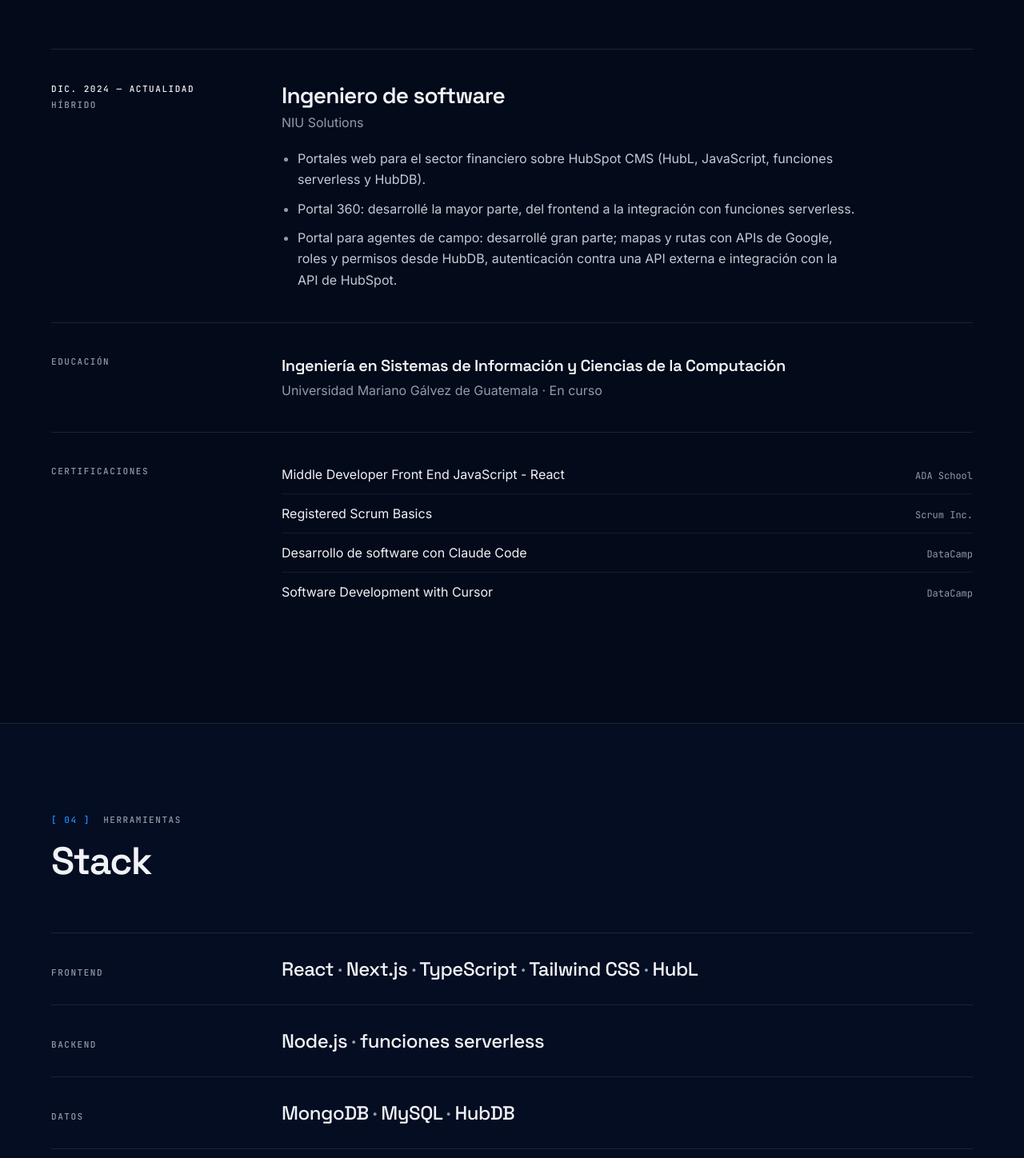
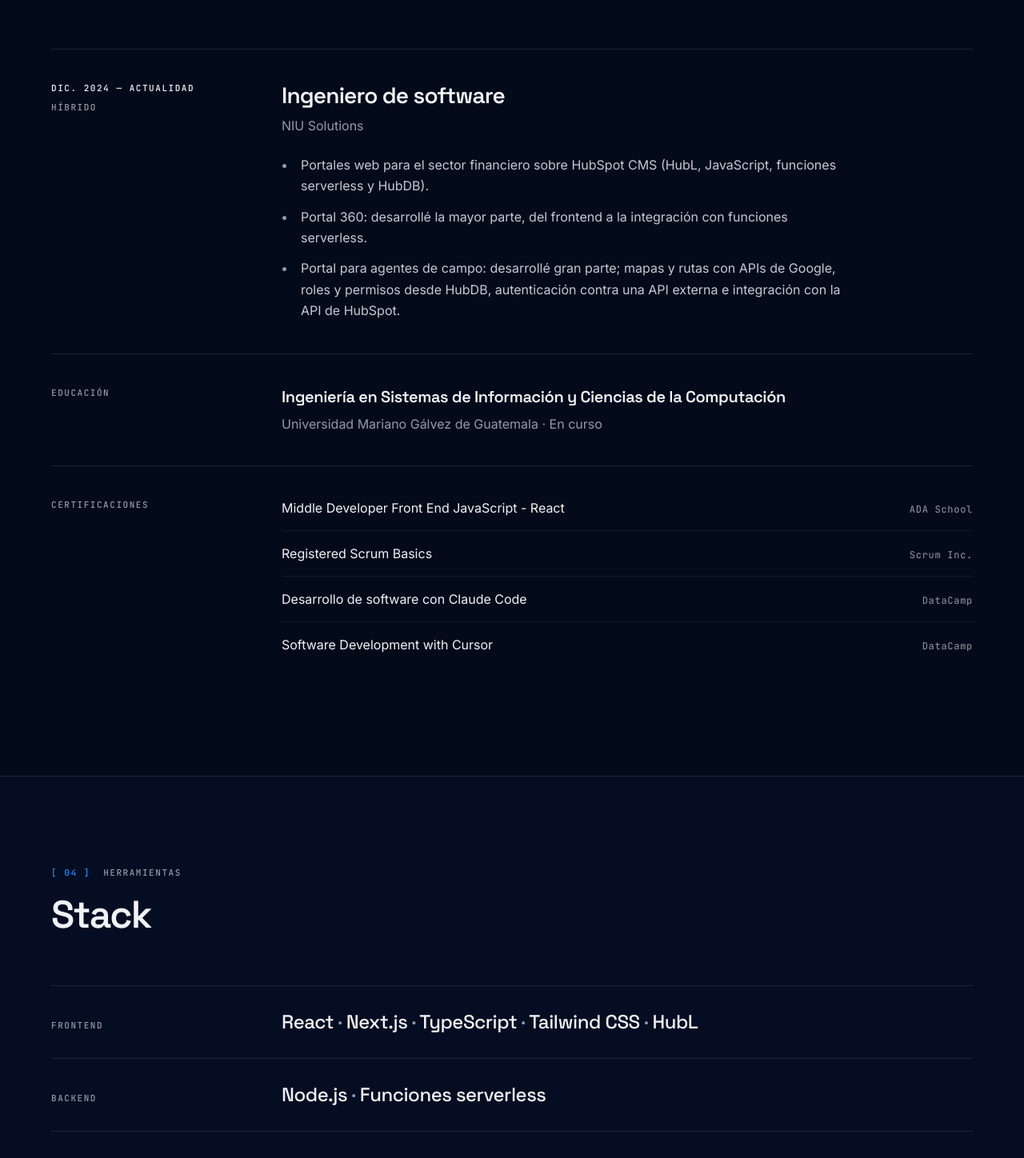
Before and after one commit to ottooniel/portafolio, a Next.js app: page / in a window 1280 px wide. Shown: the part 5519-6967 px from the top of the page at 80% size. Built offline with nearby package versions, Linux system fonts and the light colour scheme.

Commit message:
feat: ajustar experiencia y stack a las medidas de la maqueta

```diff
--- a/src/components/Experience.tsx
+++ b/src/components/Experience.tsx
@@ -9,22 +9,21 @@ export default function Experience() {
   const { header, job, education, certifications } = experience;
   return (
     <Section id="experiencia">
-      <SectionHeader id="experiencia-title" className="mb-12 md:mb-16" {...header} />
+      <SectionHeader id="experiencia-title" className="mb-10 md:mb-16" {...header} />
 
       <div className={row}>
-        <p className={`${label} leading-[1.8]`}>
-          <span className="text-text">{job.dates}</span>
-          <br />
-          {job.mode}
+        <p className={label}>
+          <span className="block text-text">{job.dates}</span>
+          <span className="mt-2 block">{job.mode}</span>
         </p>
         <div>
           <h3 className="font-display text-2xl leading-tight font-semibold tracking-[-0.03em] text-text md:text-[28px]">
             {job.role}
           </h3>
-          <p className="mt-1 text-base text-text-muted">{job.company}</p>
-          <ul className="mt-5 max-w-[720px] list-disc space-y-2.5 pl-5 text-base leading-[1.65] marker:text-text-muted">
+          <p className="mt-2 text-base text-text-muted">{job.company}</p>
+          <ul className="mt-6 max-w-[720px] list-disc space-y-3 pl-[18px] text-base leading-[1.65] marker:text-text-muted">
             {job.bullets.map((b) => (
-              <li key={b}>{b}</li>
+              <li key={b} className="pl-1 md:pl-1.5">{b}</li>
             ))}
           </ul>
         </div>
@@ -33,10 +32,10 @@ export default function Experience() {
       <div className={row}>
         <p className={label}>{education.label}</p>
         <div>
-          <p className="font-display text-xl leading-snug font-semibold tracking-[-0.02em] text-text">
+          <p className="font-display text-lg leading-snug font-semibold tracking-[-0.02em] text-text md:text-xl">
             {education.degree}
           </p>
-          <p className="mt-1 text-base text-text-muted">{education.school}</p>
+          <p className="mt-2 text-base text-text-muted">{education.school}</p>
         </div>
       </div>
 
@@ -44,9 +43,9 @@ export default function Experience() {
         <p className={label}>{certifications.label}</p>
         <ul className="divide-y divide-white/7">
           {certifications.items.map((c) => (
-            <li key={c.name} className="py-3 first:pt-0 last:pb-0 sm:flex sm:items-baseline sm:justify-between sm:gap-6">
+            <li key={c.name} className="py-3 first:pt-0 last:pb-0 md:py-4 sm:flex sm:items-baseline sm:justify-between sm:gap-6">
               <span className="block text-base text-text">{c.name}</span>
-              <span className="mt-1 block shrink-0 font-mono text-xs text-text-muted sm:mt-0">{c.issuer}</span>
+              <span className="mt-1 block shrink-0 font-mono text-xs tracking-[0.06em] text-text-muted sm:mt-0">{c.issuer}</span>
             </li>
           ))}
         </ul>
--- a/src/components/Stack.tsx
+++ b/src/components/Stack.tsx
@@ -6,7 +6,7 @@ import SectionHeader from "./SectionHeader";
 export default function Stack() {
   return (
     <Section id="stack" alt>
-      <SectionHeader id="stack-title" className="mb-12 md:mb-16" {...stack.header} />
+      <SectionHeader id="stack-title" className="mb-10 md:mb-16" {...stack.header} />
       <dl className="border-b border-line">
         {stack.rows.map((row) => (
           <div
@@ -16,7 +16,7 @@ export default function Stack() {
             <dt className="font-mono text-[11px] font-medium tracking-[0.14em] text-text-muted uppercase">
               {row.label}
             </dt>
-            <dd className="mt-2 font-display text-[19px] leading-snug font-medium tracking-[-0.02em] text-text md:text-2xl lg:mt-0">
+            <dd className="mt-2 font-display text-[19px] leading-[1.45] font-medium tracking-[-0.02em] text-text md:text-2xl md:leading-[1.4] lg:mt-0">
               {row.items.map((item, i) => (
                 <Fragment key={item}>
                   {i > 0 && <span className="text-text-muted"> · </span>}
--- a/src/content/site.ts
+++ b/src/content/site.ts
@@ -114,7 +114,7 @@ export const stack = {
   header: { number: "04", label: "Herramientas", title: "Stack" },
   rows: [
     { label: "Frontend", items: ["React", "Next.js", "TypeScript", "Tailwind CSS", "HubL"] },
-    { label: "Backend", items: ["Node.js", "funciones serverless"] },
+    { label: "Backend", items: ["Node.js", "Funciones serverless"] },
     { label: "Datos", items: ["MongoDB", "MySQL", "HubDB"] },
     { label: "CMS", items: ["HubSpot CMS"] },
     { label: "Herramientas", items: ["Git", "GitHub", "GitHub Actions", "APIs de Google"] },
```
Also changed, not shown: 2 other files (tests, documents, lock files or other folders).
